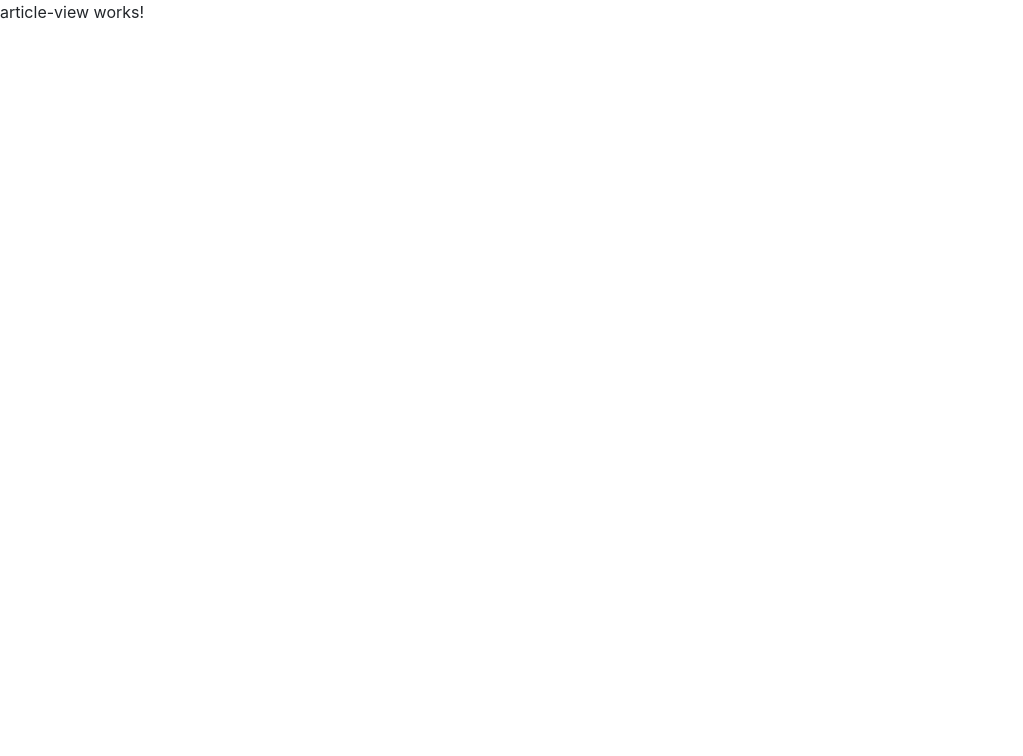
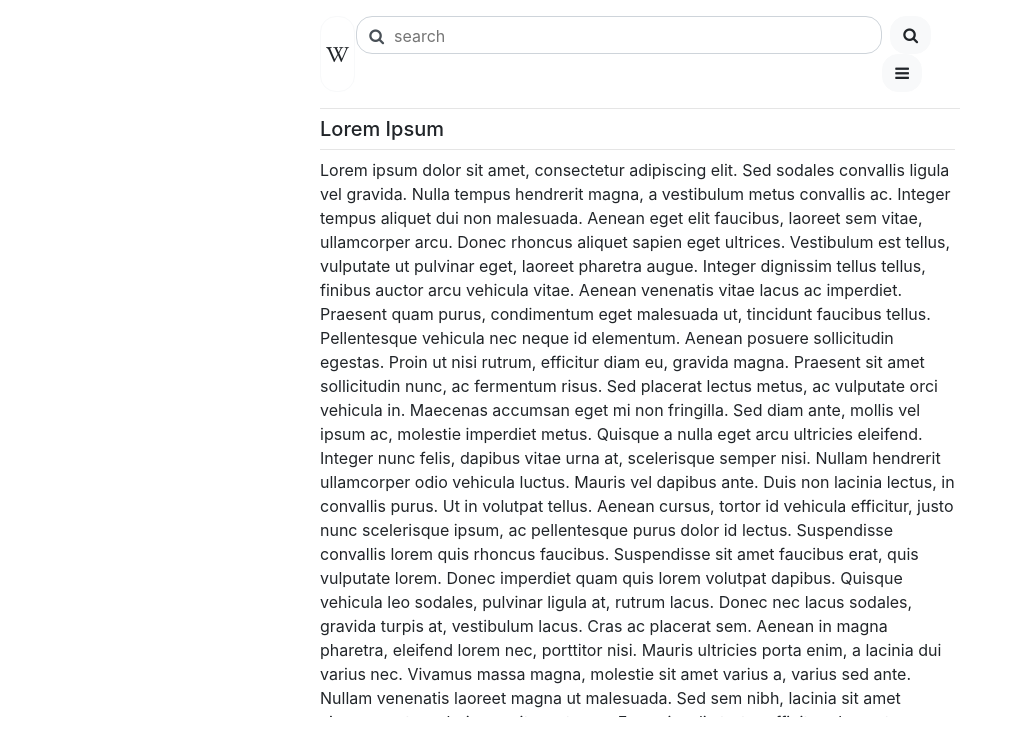
Before and after one commit to hkoscielski/wikisources-search, an Angular app in the folder wikisources-search-webapp/: page /article in a window 1280 px wide. Shown: the top 756 px of the page, without its empty margins (0-1023 px from the left). Built offline with nearby package versions, Linux system fonts and the light colour scheme.

Commit message:
[Frontend] Added article view.

```diff
--- a/wikisources-search-webapp/src/app/searches/article-view/article-view.component.html
+++ b/wikisources-search-webapp/src/app/searches/article-view/article-view.component.html
@@ -1 +1,11 @@
-<p>article-view works!</p>
+<!--<p>article-view works!</p>-->
+<div class="mx-auto" style="width: 50%;">
+  <app-search-header></app-search-header>
+  <div class="overflow-auto mx-auto" style="height: 75vh; padding-right: 5px;">
+    <div>
+      <h5 style="margin: 0;">{{title}}</h5>
+    </div>
+    <hr style="margin-top: 8px; margin-bottom: 8px;">
+    <div class="text">{{content}}</div>
+  </div>
+</div>
--- a/wikisources-search-webapp/src/app/searches/article-view/article-view.component.ts
+++ b/wikisources-search-webapp/src/app/searches/article-view/article-view.component.ts
@@ -7,6 +7,19 @@ import { Component, OnInit } from '@angular/core';
 })
 export class ArticleViewComponent implements OnInit {
 
+  title: string = "Lorem Ipsum";
+  content: string = "\n" +
+    "\n" +
+    "Lorem ipsum dolor sit amet, consectetur adipiscing elit. Sed sodales convallis ligula vel gravida. Nulla tempus hendrerit magna, a vestibulum metus convallis ac. Integer tempus aliquet dui non malesuada. Aenean eget elit faucibus, laoreet sem vitae, ullamcorper arcu. Donec rhoncus aliquet sapien eget ultrices. Vestibulum est tellus, vulputate ut pulvinar eget, laoreet pharetra augue. Integer dignissim tellus tellus, finibus auctor arcu vehicula vitae. Aenean venenatis vitae lacus ac imperdiet. Praesent quam purus, condimentum eget malesuada ut, tincidunt faucibus tellus. Pellentesque vehicula nec neque id elementum. Aenean posuere sollicitudin egestas. Proin ut nisi rutrum, efficitur diam eu, gravida magna. Praesent sit amet sollicitudin nunc, ac fermentum risus. Sed placerat lectus metus, ac vulputate orci vehicula in.\n" +
+    "\n" +
+    "Maecenas accumsan eget mi non fringilla. Sed diam ante, mollis vel ipsum ac, molestie imperdiet metus. Quisque a nulla eget arcu ultricies eleifend. Integer nunc felis, dapibus vitae urna at, scelerisque semper nisi. Nullam hendrerit ullamcorper odio vehicula luctus. Mauris vel dapibus ante. Duis non lacinia lectus, in convallis purus. Ut in volutpat tellus. Aenean cursus, tortor id vehicula efficitur, justo nunc scelerisque ipsum, ac pellentesque purus dolor id lectus. Suspendisse convallis lorem quis rhoncus faucibus. Suspendisse sit amet faucibus erat, quis vulputate lorem. Donec imperdiet quam quis lorem volutpat dapibus. Quisque vehicula leo sodales, pulvinar ligula at, rutrum lacus. Donec nec lacus sodales, gravida turpis at, vestibulum lacus.\n" +
+    "\n" +
+    "Cras ac placerat sem. Aenean in magna pharetra, eleifend lorem nec, porttitor nisi. Mauris ultricies porta enim, a lacinia dui varius nec. Vivamus massa magna, molestie sit amet varius a, varius sed ante. Nullam venenatis laoreet magna ut malesuada. Sed sem nibh, lacinia sit amet viverra eget, scelerisque sit amet arcu. Fusce iaculis tortor efficitur placerat consequat. Donec volutpat ipsum nunc, non commodo urna semper a. Nulla varius orci eget ipsum porttitor vehicula. Sed sed magna ultrices, porttitor libero ut, aliquet risus. Quisque blandit ex et eleifend ornare. Quisque vitae feugiat sapien. Aliquam suscipit leo sit amet nisi ornare, in lobortis sem pulvinar. Vivamus eget elit sed justo tincidunt efficitur. Cras maximus nunc id leo accumsan, in tempus ligula elementum.\n" +
+    "\n" +
+    "Cras et sapien eu enim ultricies sollicitudin quis id quam. Aenean sed pellentesque odio, et iaculis nisl. Aenean et ornare dolor. Etiam sollicitudin varius ultricies. Donec non metus dui. Mauris posuere, massa a porttitor bibendum, purus nibh bibendum ipsum, eget hendrerit orci lectus in diam. Ut at diam sed nunc pellentesque venenatis a et tellus. Sed in lobortis felis. Donec mattis non enim in lacinia. Nulla hendrerit pellentesque dolor, eget rhoncus ex mollis eu.\n" +
+    "\n" +
+    "Quisque id felis et turpis tristique pharetra id sit amet leo. Phasellus consectetur mattis pharetra. Nam condimentum porttitor ipsum, vitae gravida ipsum pretium in. Ut venenatis et mi fringilla tempor. Etiam neque nunc, lacinia quis maximus vel, pulvinar at risus. Proin pharetra arcu quis lorem volutpat, in imperdiet est tempus. Nullam dignissim, ipsum quis interdum dignissim, arcu erat ornare leo, consectetur cursus mi felis non mi. Aliquam est elit, dignissim vel risus ac, consequat ornare leo. Nam vitae arcu ante. Sed accumsan quis ipsum nec lacinia. Praesent eu vulputate lectus.";
+
   constructor() { }
 
   ngOnInit(): void {
--- a/wikisources-search-webapp/src/app/searches/result-card/result-card.component.html
+++ b/wikisources-search-webapp/src/app/searches/result-card/result-card.component.html
@@ -1,10 +1,10 @@
 <div class="card card-outline-secondary mx-auto shadow-sm rounded my-drop-down"  style="margin: 10px; width: 100%;">
-  <a class="card-body" role="button" style="padding: 10px" (click)="onCardClicked()">
+  <a class="card-body" role="button" style="padding: 10px">
     <div>
       <h5 style="margin: 0;">{{title}}</h5>
     </div>
     <hr style="margin-top: 8px; margin-bottom: 8px;">
     <div class="text">{{content}}</div>
-    <a href="#" class="stretched-link">Read more</a>
+    <a href="javascript:void(0)" (click)="onCardClicked()" class="stretched-link">Read more</a>
   </a>
 </div>
--- a/wikisources-search-webapp/src/app/searches/result-card/result-card.component.ts
+++ b/wikisources-search-webapp/src/app/searches/result-card/result-card.component.ts
@@ -1,4 +1,5 @@
 import { Component, OnInit } from '@angular/core';
+import {Router} from "@angular/router";
 
 @Component({
   selector: 'app-result-card',
@@ -13,12 +14,12 @@ export class ResultCardComponent implements OnInit {
     "\n" +
     "      Praesent dapibus lectus sit amet aliquam lacinia. Suspendisse feugiat dolor at nisi fermentum, id mattis mauris lacinia. Aenean eu lacinia arcu. Nullam varius ultricies sodales. Praesent quis imperdiet odio. Duis vehicula non libero eu ultricies. Etiam odio ligula, feugiat sed bibendum ac, tincidunt elementum urna. Mauris volutpat risus non nibh eleifend, vel gravida enim sodales. Fusce ac eros ut libero varius porta volutpat vitae purus. Sed accumsan eu turpis a iaculis. Quisque vestibulum quam sed sem efficitur vulputate. Quisque rutrum, nulla non vestibulum dictum, massa est sagittis elit, non porttitor quam dui a ligula. Duis eget laoreet augue. Cras feugiat placerat orci, id sodales nibh dictum id.\n";
 
-  constructor() { }
+  constructor(private router: Router) { }
 
   ngOnInit(): void {
   }
 
   onCardClicked() {
-
+    this.router.navigate(['/article']);
   }
 }
```
